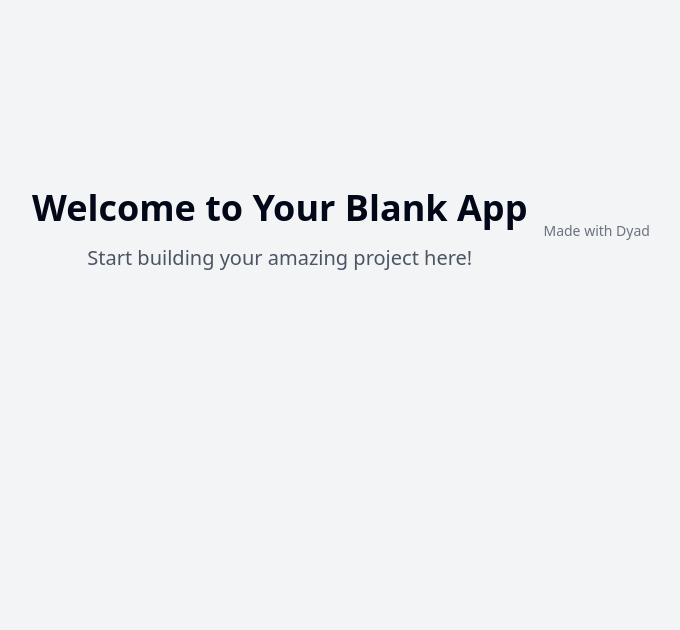
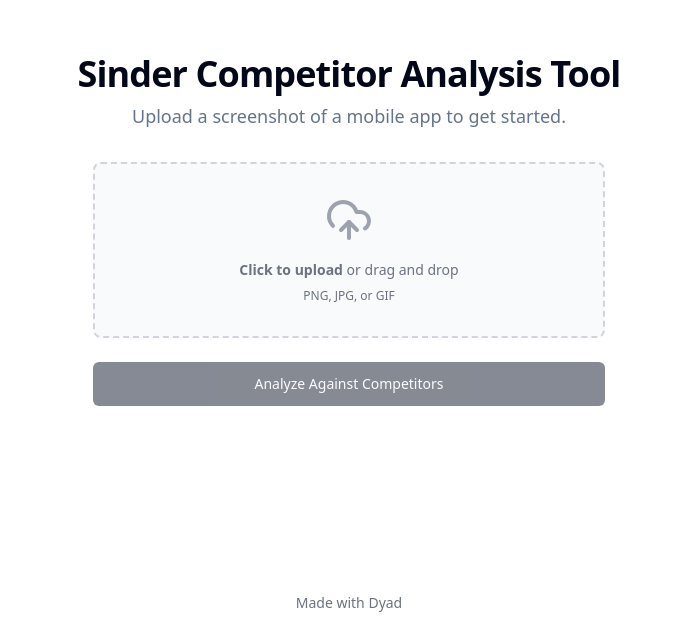
Before and after one commit to tiofarmsdeveloper/app_comp, a React (Vite) app: page / in a window 1280 px wide. Shown: the part 170-800 px from the top of the page, without its empty margins (291-971 px from the left). Built offline with nearby package versions, Linux system fonts and the light colour scheme.

Commit message:
[dyad] Create file upload UI - wrote 2 file(s)

```diff
--- /dev/null
+++ b/src/components/FileUpload.tsx
@@ -0,0 +1,132 @@
+"use client";
+
+import { useState, DragEvent, ChangeEvent, useRef } from "react";
+import { UploadCloud, File as FileIcon, X } from "lucide-react";
+import { Button } from "@/components/ui/button";
+import { cn } from "@/lib/utils";
+
+interface FileUploadProps {
+  onFileChange: (file: File | null) => void;
+}
+
+export const FileUpload = ({ onFileChange }: FileUploadProps) => {
+  const [file, setFile] = useState<File | null>(null);
+  const [isDragging, setIsDragging] = useState(false);
+  const fileInputRef = useRef<HTMLInputElement>(null);
+
+  const handleDragEnter = (e: DragEvent<HTMLDivElement>) => {
+    e.preventDefault();
+    e.stopPropagation();
+    setIsDragging(true);
+  };
+
+  const handleDragLeave = (e: DragEvent<HTMLDivElement>) => {
+    e.preventDefault();
+    e.stopPropagation();
+    setIsDragging(false);
+  };
+
+  const handleDragOver = (e: DragEvent<HTMLDivElement>) => {
+    e.preventDefault();
+    e.stopPropagation();
+  };
+
+  const handleDrop = (e: DragEvent<HTMLDivElement>) => {
+    e.preventDefault();
+    e.stopPropagation();
+    setIsDragging(false);
+
+    const files = e.dataTransfer.files;
+    if (files && files.length > 0) {
+      const uploadedFile = files[0];
+      if (uploadedFile.type.startsWith("image/")) {
+        setFile(uploadedFile);
+        onFileChange(uploadedFile);
+      } else {
+        console.error("Invalid file type. Please upload an image.");
+      }
+    }
+  };
+
+  const handleFileChange = (e: ChangeEvent<HTMLInputElement>) => {
+    const files = e.target.files;
+    if (files && files.length > 0) {
+      const uploadedFile = files[0];
+      if (uploadedFile.type.startsWith("image/")) {
+        setFile(uploadedFile);
+        onFileChange(uploadedFile);
+      } else {
+        console.error("Invalid file type. Please upload an image.");
+      }
+    }
+  };
+
+  const handleRemoveFile = () => {
+    setFile(null);
+    onFileChange(null);
+    if (fileInputRef.current) {
+      fileInputRef.current.value = "";
+    }
+  };
+
+  const triggerFileInput = () => {
+    if (fileInputRef.current) {
+      fileInputRef.current.click();
+    }
+  };
+
+  return (
+    <div className="w-full max-w-lg">
+      {file ? (
+        <div className="relative flex items-center justify-between p-4 border rounded-lg bg-gray-50 dark:bg-gray-800">
+          <div className="flex items-center gap-4">
+            <FileIcon className="h-8 w-8 text-gray-500" />
+            <div className="text-left">
+              <p className="font-medium text-sm">{file.name}</p>
+              <p className="text-xs text-gray-500">
+                {(file.size / 1024).toFixed(2)} KB
+              </p>
+            </div>
+          </div>
+          <Button
+            variant="ghost"
+            size="icon"
+            className="absolute top-2 right-2 h-6 w-6"
+            onClick={handleRemoveFile}
+          >
+            <X className="h-4 w-4" />
+          </Button>
+        </div>
+      ) : (
+        <div
+          className={cn(
+            "flex flex-col items-center justify-center w-full p-8 border-2 border-dashed rounded-lg cursor-pointer transition-colors",
+            isDragging
+              ? "border-primary bg-primary/10"
+              : "border-gray-300 dark:border-gray-600 hover:border-gray-400 dark:hover:border-gray-500 bg-gray-50 dark:bg-gray-800"
+          )}
+          onDragEnter={handleDragEnter}
+          onDragLeave={handleDragLeave}
+          onDragOver={handleDragOver}
+          onDrop={handleDrop}
+          onClick={triggerFileInput}
+        >
+          <UploadCloud className="w-12 h-12 text-gray-400 mb-4" />
+          <p className="mb-2 text-sm text-gray-500 dark:text-gray-400">
+            <span className="font-semibold">Click to upload</span> or drag and drop
+          </p>
+          <p className="text-xs text-gray-500 dark:text-gray-400">
+            PNG, JPG, or GIF
+          </p>
+          <input
+            type="file"
+            ref={fileInputRef}
+            onChange={handleFileChange}
+            className="hidden"
+            accept="image/png, image/jpeg, image/gif"
+          />
+        </div>
+      )}
+    </div>
+  );
+};
--- a/src/pages/Index.tsx
+++ b/src/pages/Index.tsx
@@ -1,17 +1,53 @@
-// Update this page (the content is just a fallback if you fail to update the page)
+"use client";
 
+import { useState } from "react";
+import { FileUpload } from "@/components/FileUpload";
+import { Button } from "@/components/ui/button";
 import { MadeWithDyad } from "@/components/made-with-dyad";
+import { showError, showSuccess } from "@/utils/toast";
 
 const Index = () => {
+  const [uploadedFile, setUploadedFile] = useState<File | null>(null);
+
+  const handleFileChange = (file: File | null) => {
+    setUploadedFile(file);
+  };
+
+  const handleAnalyze = () => {
+    if (uploadedFile) {
+      showSuccess(`Analyzing ${uploadedFile.name}...`);
+      // Placeholder for analysis logic
+      console.log("Analyzing file:", uploadedFile.name);
+    } else {
+      showError("Please upload a screenshot first.");
+    }
+  };
+
   return (
-    <div className="min-h-screen flex items-center justify-center bg-gray-100">
-      <div className="text-center">
-        <h1 className="text-4xl font-bold mb-4">Welcome to Your Blank App</h1>
-        <p className="text-xl text-gray-600">
-          Start building your amazing project here!
+    <div className="min-h-screen flex flex-col items-center justify-center bg-background text-foreground p-4">
+      <div className="w-full max-w-2xl text-center">
+        <h1 className="text-4xl font-bold mb-2 tracking-tight">
+          Sinder Competitor Analysis Tool
+        </h1>
+        <p className="text-lg text-muted-foreground mb-8">
+          Upload a screenshot of a mobile app to get started.
         </p>
+
+        <div className="flex flex-col items-center gap-6">
+          <FileUpload onFileChange={handleFileChange} />
+          <Button
+            size="lg"
+            onClick={handleAnalyze}
+            disabled={!uploadedFile}
+            className="w-full max-w-lg"
+          >
+            Analyze Against Competitors
+          </Button>
+        </div>
       </div>
-      <MadeWithDyad />
+      <div className="absolute bottom-0">
+        <MadeWithDyad />
+      </div>
     </div>
   );
 };
```
